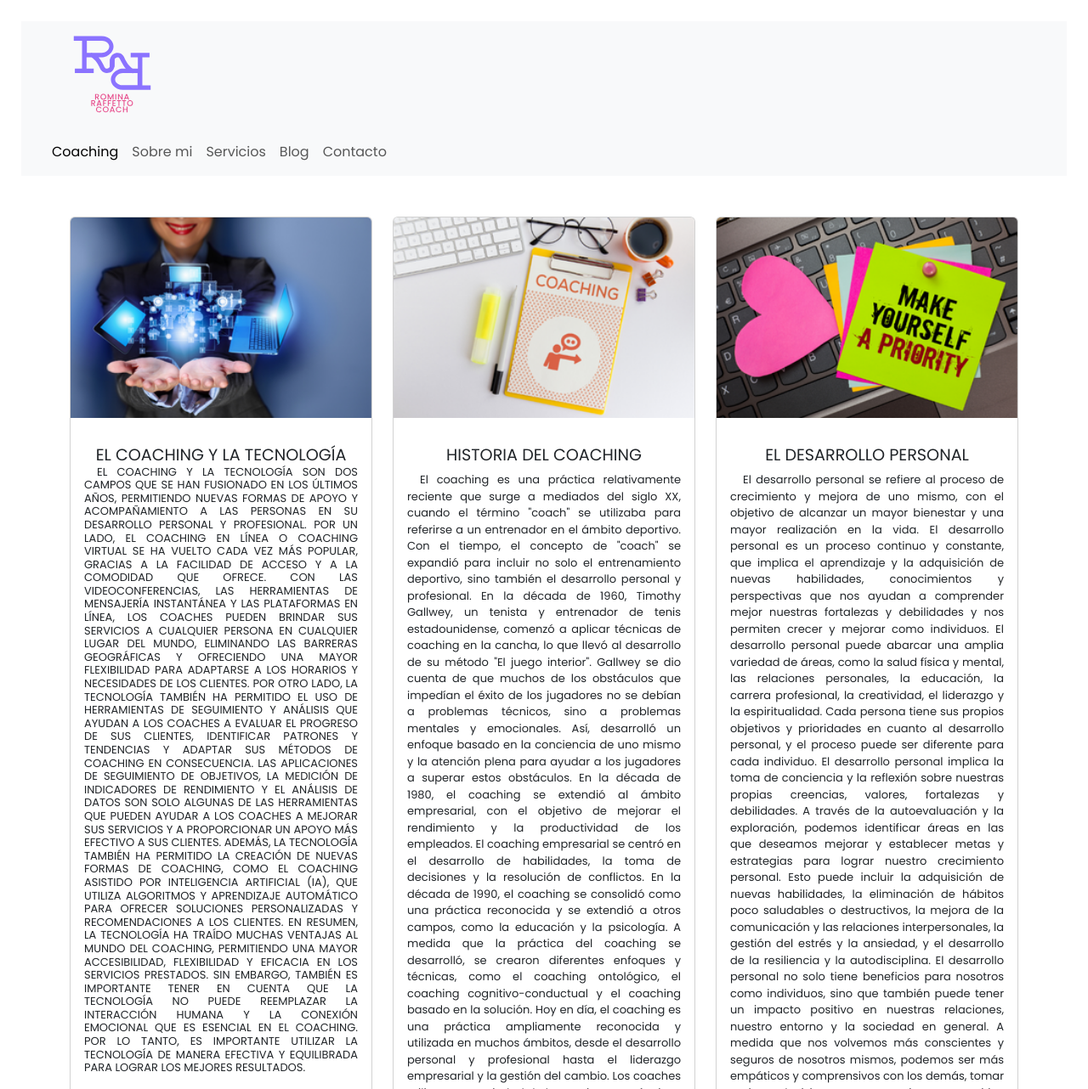
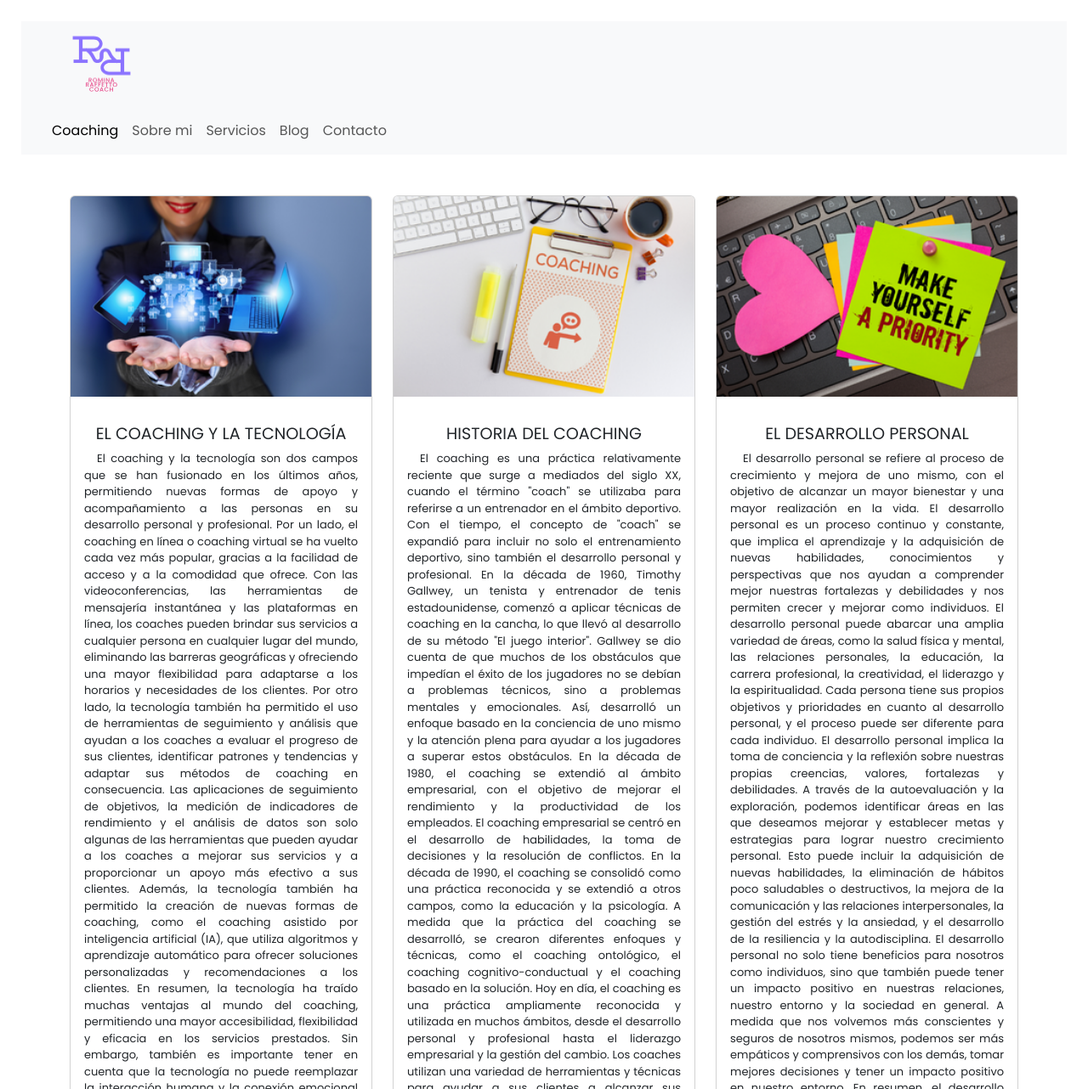
Before and after one commit to rjraffetto/fullstack, a website: page pages/blog.html in a window 1280 px wide. Shown: the top 1282 px of the page at 85% size. Drawn offline with nearby package versions, Linux system fonts and the light colour scheme.

Commit message:
eighth_commit

```diff
--- a/pages/blog.html
+++ b/pages/blog.html
@@ -25,7 +25,7 @@
         <nav class="navbar bg-body-tertiary">
             <div class="container">
                 <a class="navbar-brand" href="./contacto.html">
-                    <img src="../images/logo.svg" alt="logo" width="100">
+                    <img src="../images/logo.svg" alt="logo" width="75px">
                 </a>
         </nav>
         <nav class="navbar navbar-expand-lg bg-body-tertiary">
@@ -65,7 +65,7 @@
                 <div class="card">
                     <img class="card-img-top" src="../images/blog_1.png" alt="Coaching y tecnología">
                     <div class="card-body">
-                        <h3 class="card-title">El coaching y la tecnología</h>
+                        <h3 class="card-title">El coaching y la tecnología</h3>
                         <p class="card-text">El coaching y la tecnología son dos campos que se han fusionado en los
                             últimos años, permitiendo nuevas formas de apoyo y acompañamiento a las personas en su
                             desarrollo personal y profesional.
--- a/scss/_variablesgrales.scss
+++ b/scss/_variablesgrales.scss
@@ -14,6 +14,17 @@ body{
         background-size: cover;
         #burger{
             justify-content: start;
+        }
+        .navbar-brand{
+            animation: girarX 6s linear infinite;
+        }
+        @keyframes girarX {
+            from {
+              transform: rotateX(90deg);
+            }
+            to {
+              transform: rotateX(0deg);
+            }
         }
     }
     section{
```
Also changed, not shown: pages/contacto.html (+1 -1 lines), pages/servicios.html (+1 -1 lines), pages/sobremi.html (+1 -1 lines), css/main.css, 1 other file.
